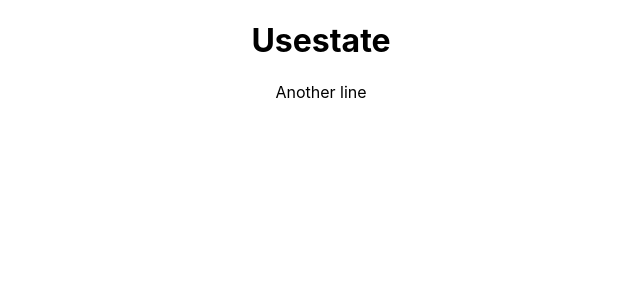
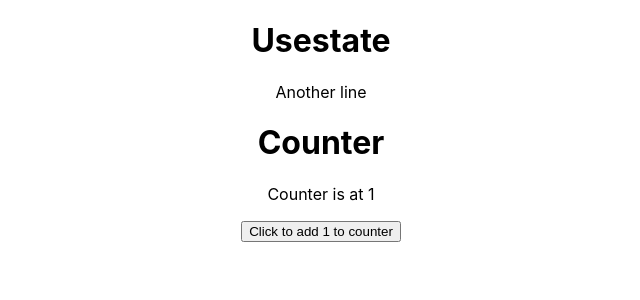
Before and after one commit to eladgo123/usestate, a React (Create React App) app: page / in a window 1280 px wide. Shown: the top 300 px of the page, without its empty margins (319-959 px from the left). Built offline with nearby package versions, Linux system fonts and the light colour scheme.

Commit message:
Added useState

```diff
--- a/src/App.js
+++ b/src/App.js
@@ -1,11 +1,13 @@
 
 import './App.css';
+import Counter from './Counter';
 
 function App() {
   return (
     <div className="App">
       <h1>Usestate</h1>
       <p>Another line</p>
+      <Counter/>
     </div>
   );
 }
--- /dev/null
+++ b/src/Counter.js
@@ -0,0 +1,22 @@
+import { useState } from "react";
+
+function Counter() {
+    const[count,setCount] = useState(1)
+    function incr(){
+        setCount(
+            function(oldCount){
+                return oldCount+1
+            }
+        )
+        console.log(count)
+    }
+    return (
+      <div >
+        <h1>Counter</h1>
+        <p>Counter is at {count}</p>
+        <button onClick={incr}>Click to add 1 to counter</button>
+      </div>
+    );
+  }
+
+  export default Counter;
```
